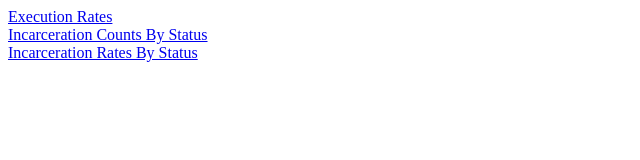
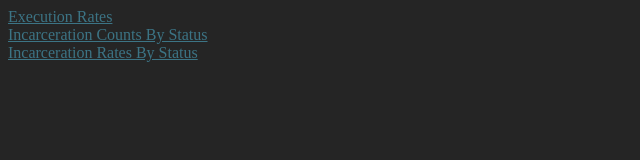
Before and after one commit to cptaffe/incarceration_rates, a website: page incarceration_rates/index.html in a window 1280 px wide. Shown: the whole page, without its empty margins (0-640 px from the left). Drawn offline with Linux system fonts and the light colour scheme.

Commit message:
Added initial stylesheet.

```diff
--- a/incarceration_rates/index.html
+++ b/incarceration_rates/index.html
@@ -2,6 +2,7 @@
 <html>
   <head>
     <meta charset="utf-8">
+    <link type="text/css" rel="stylesheet" href="style.css" />
   </head>
   <body>
     <a href="executions.html">Execution Rates</a><br />
--- /dev/null
+++ b/incarceration_rates/style.css
@@ -0,0 +1,11 @@
+body {
+    background-color: #252525
+}
+
+a:link {
+    color: #3C7485;
+}
+
+a:visited {
+    color: #D16950;
+}
```
Also changed, not shown: incarceration_rates/counts_by_status.html (+1 -0 lines), incarceration_rates/executions.html (+1 -0 lines), incarceration_rates/rates_by_status.html (+1 -0 lines).
